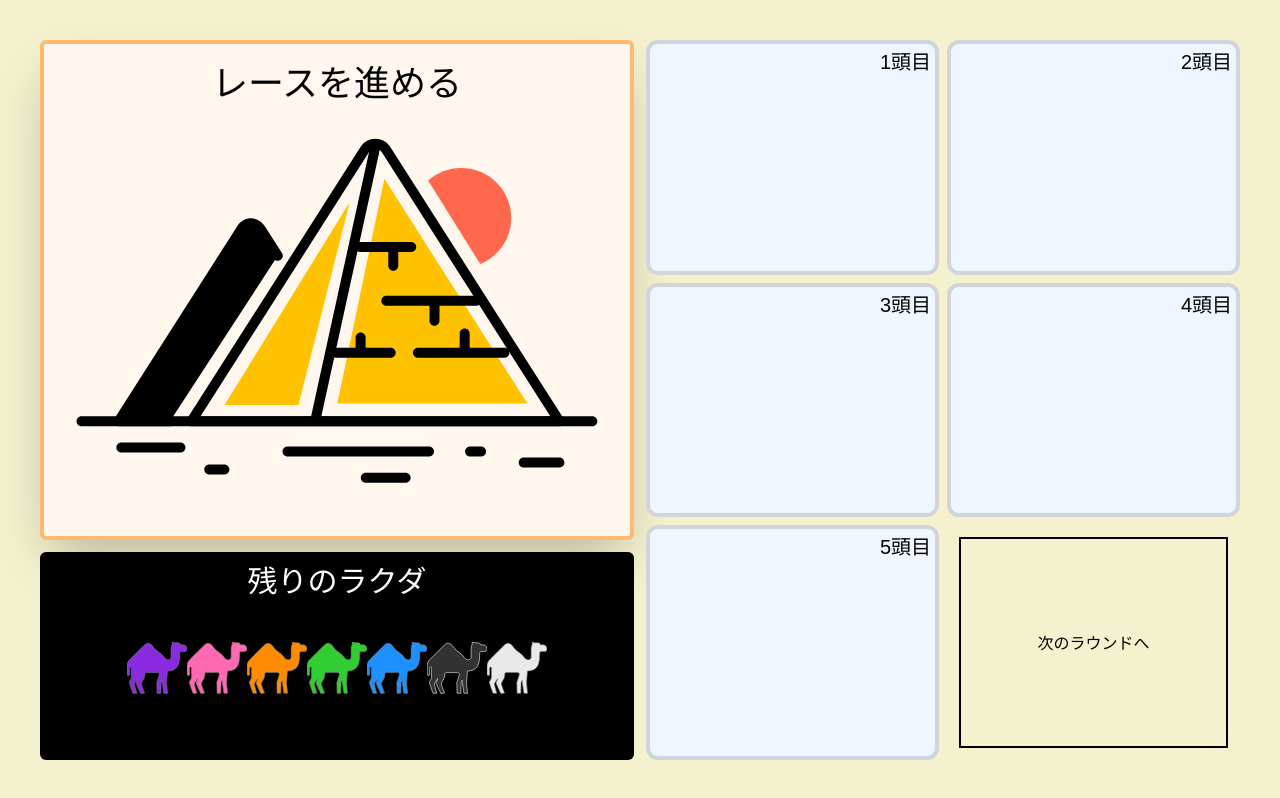
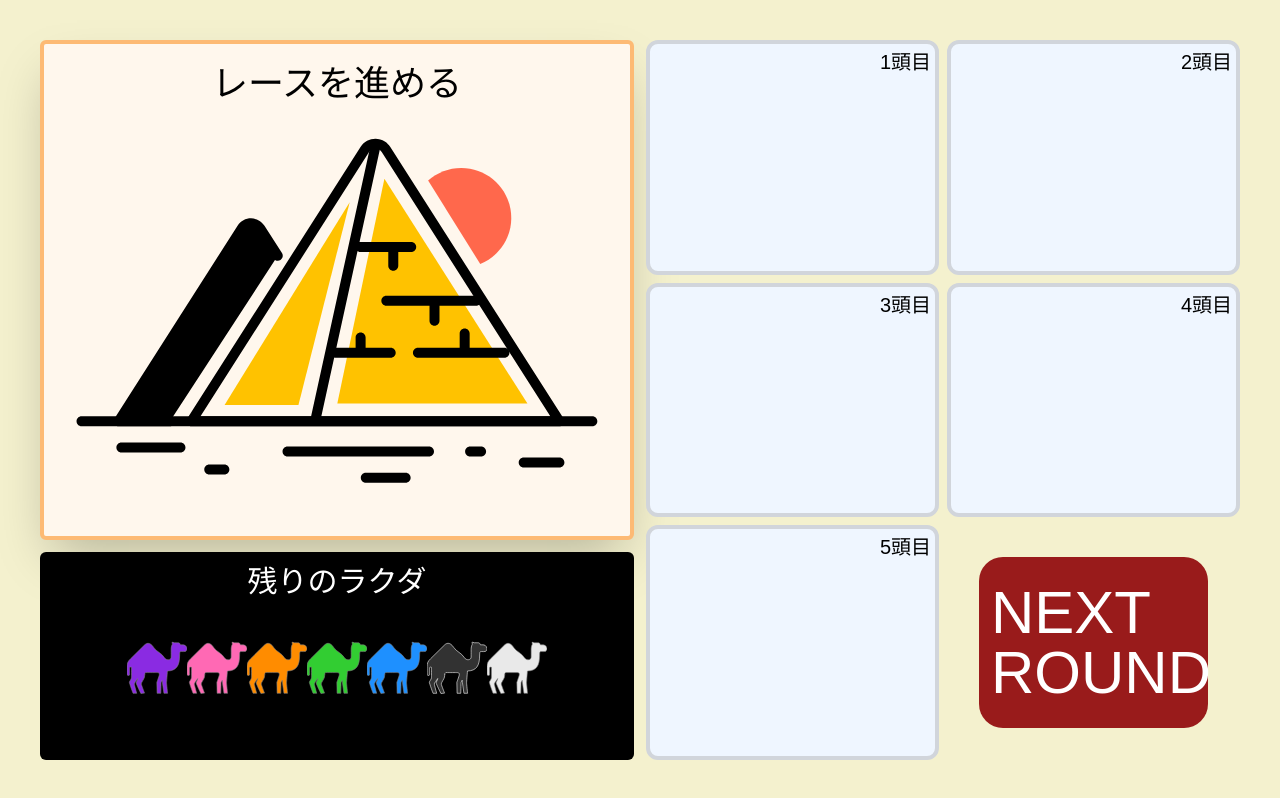
Before and after one commit to YM202c2100/camel-up, a Next.js app: page / in a window 1280 px wide. Built offline with nearby package versions, Linux system fonts and the light colour scheme; a web font is replaced by a local one.

Commit message:
[style] nextRoundButtonのスタイルを設定

```diff
--- a/app/feature/nextRoundButton/components/nextRoundButton.tsx
+++ b/app/feature/nextRoundButton/components/nextRoundButton.tsx
@@ -1,12 +1,14 @@
+import { diceResultFont } from "@/app/page"
 import { Dispatch, SetStateAction } from "react"
 
 export const NextRoundButton:React.FC<{setRoundNum:Dispatch<SetStateAction<number>>}> = ({setRoundNum})=>{
   return(
     <button
       onClick={incrementRound}
-      className="border-2 border-black p-3 m-3"
+      className={`bg-red-800 p-3 rounded-3xl m-8 text-white text-6xl ${diceResultFont.className}`}
     >
-      次のラウンドへ
+      <p className="text-start">NEXT</p>
+      <p className="text-end">ROUND</p>
     </button>
   )
 
```
